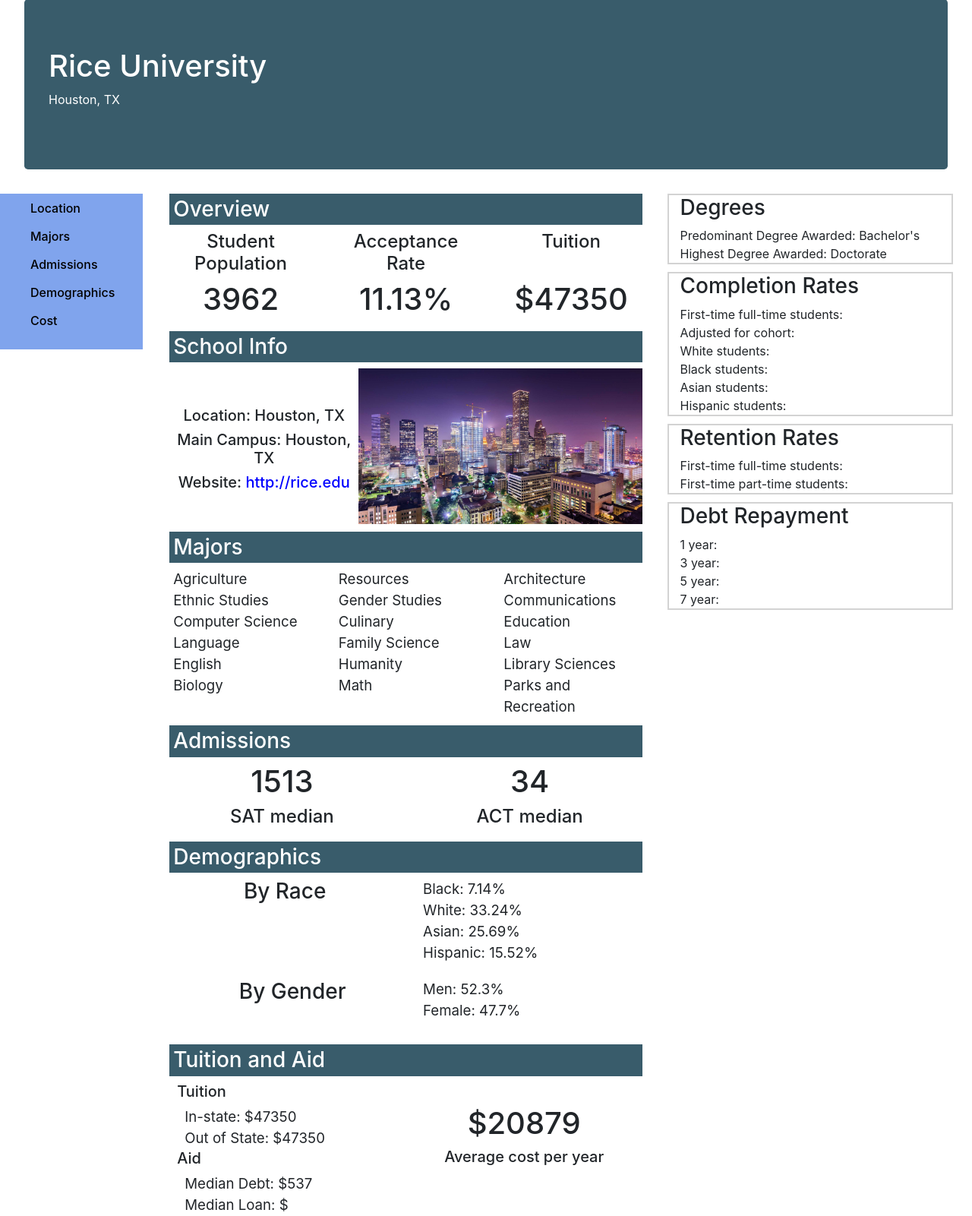
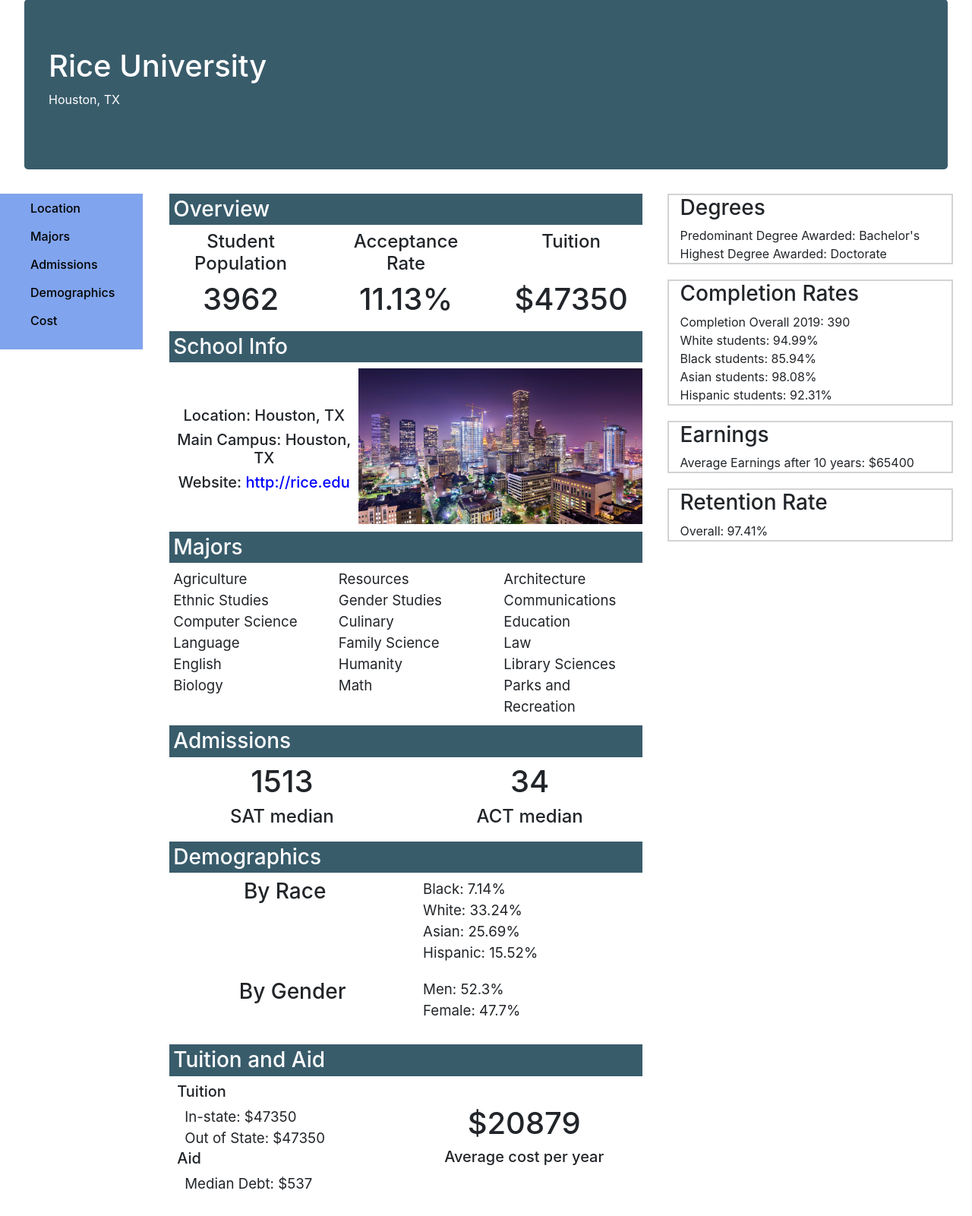
Before and after one commit to mohitg17/university_idb, a Flask app: page /university/rice_university in a window 1280 px wide. Shown: the part 91-1692 px from the top of the page at 76% size. After the commit the page ends 1658 px from the top, so only its background shows below. Run offline with Flask 2, Linux system fonts and the light colour scheme; some libraries are stand-ins or nearby versions.

Commit message:
finish adding data

```diff
--- a/idb_app/templates/university_instance.html
+++ b/idb_app/templates/university_instance.html
@@ -139,7 +139,6 @@
                     <div class="div-text">Out of State: ${{university_stats['out_of_state_tuition']}}</div>
                     <h5 style="padding-left: 10px;">Aid</h5>
                     <div class="div-text">Median Debt: ${{university_stats['median_debt']}}</div>
-                    <div class="div-text">Median Loan: ${{university_stats['median_loan']}}</div>
                 </div>
                 <div style="width: 50%; float: right;">
                     <h1 style="text-align: center; padding-top: 30px;">${{university_stats['avg_cost']}}</h1>
@@ -148,31 +147,26 @@
             </div>
         </div>
         <div style="width:30%; float: right;">
-            <div class="container" style="border:2px solid lightgrey; margin-bottom: 10px;">
+            <div class="container" style="border:2px solid lightgrey; margin-bottom: 20px;">
                 <h3>Degrees</h3>
                 <div>Predominant Degree Awarded: {{university_stats['predominant_degree']}}</div>
                 <div>Highest Degree Awarded: {{university_stats['highest_degree']}}</div>
             </div>
-            <div class="container" style="border:2px solid lightgrey; margin-bottom: 10px;">
+            <div class="container" style="border:2px solid lightgrey; margin-bottom: 20px;">
                 <h3>Completion Rates</h3>
-                <div>First-time full-time students: </div>
-                <div>Adjusted for cohort: </div>
-                <div>White students: </div>
-                <div>Black students: </div>
-                <div>Asian students: </div>
-                <div>Hispanic students: </div>
+                <div>Completion Overall 2019: {{university_stats['completion_overall']}} </div>
+                <div>White students: {{university_stats['completion_rate_white']}}%</div>
+                <div>Black students: {{university_stats['completion_rate_black']}}%</div>
+                <div>Asian students: {{university_stats['completion_rate_asian']}}%</div>
+                <div>Hispanic students: {{university_stats['completion_rate_hispanic']}}%</div>
             </div>
-            <div class="container" style="border:2px solid lightgrey; margin-bottom: 10px;">
-                <h3>Retention Rates</h3>
-                <div>First-time full-time students: </div>
-                <div>First-time part-time students: </div>
+            <div class="container" style="border:2px solid lightgrey; margin-bottom: 20px;">
+                <h3>Earnings</h3>
+                <div>Average Earnings after 10 years: ${{university_stats['earnings']}}</div>
             </div>
-            <div class="container" style="border:2px solid lightgrey; margin-bottom: 10px;">
-                <h3>Debt Repayment</h3>
-                <div>1 year: </div>
-                <div>3 year: </div>
-                <div>5 year: </div>
-                <div>7 year: </div>
+            <div class="container" style="border:2px solid lightgrey; margin-bottom: 20px;">
+                <h3>Retention Rate</h3>
+                <div>Overall: {{university_stats['retention_rate']}}%</div>
             </div>
         </div>
     </div>
```
